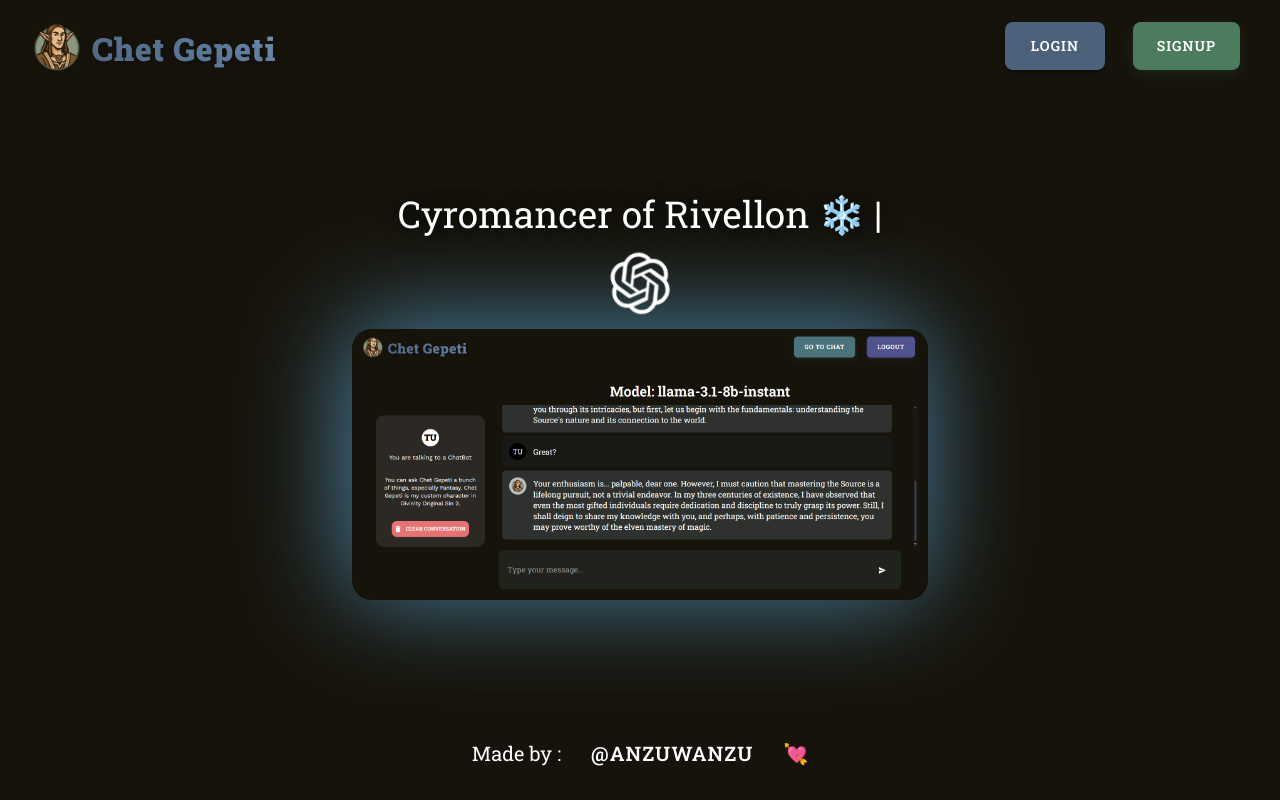
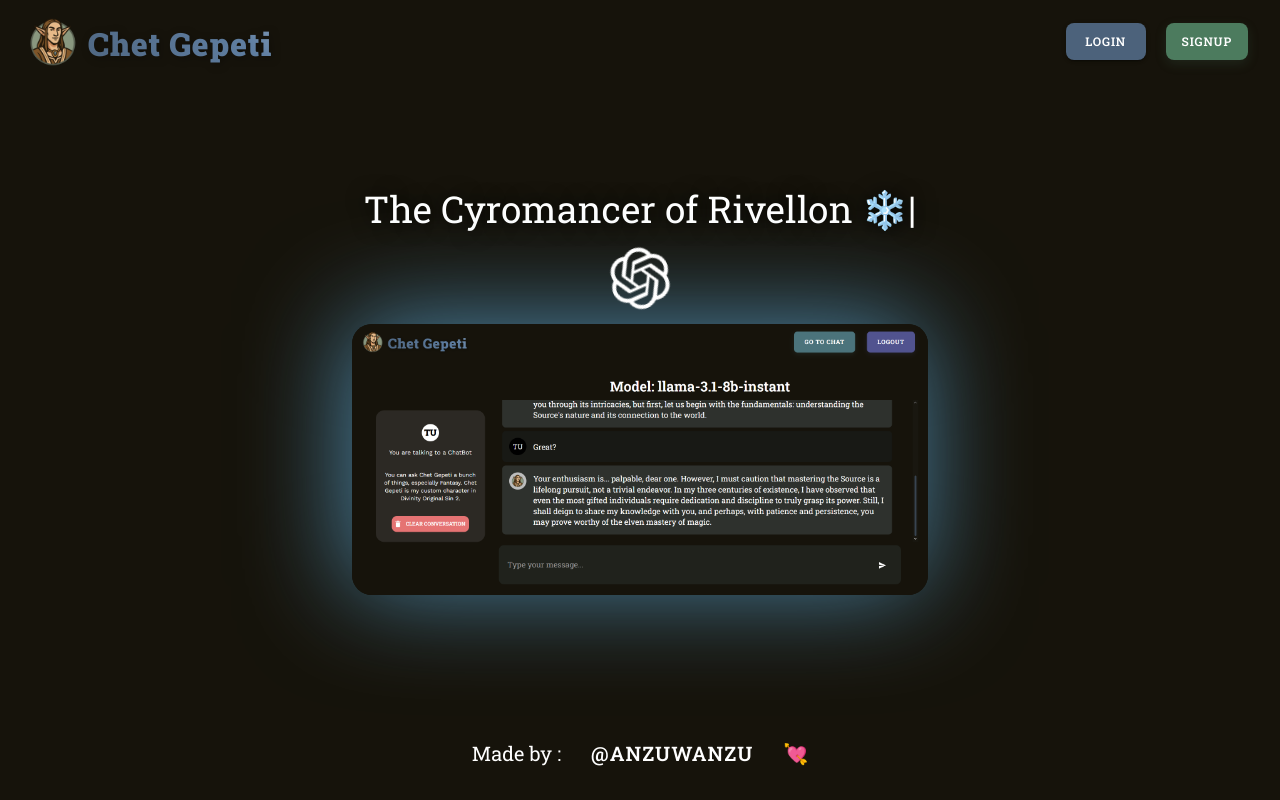
Before and after one commit to AnzuWanzu/ChetGepeti_AISaaS_ChatBot, a React (Vite) app in the folder frontend/: page / in a window 1280 px wide. Built offline with nearby package versions, Linux system fonts and the light colour scheme; no server answers.

Commit message:
Had to Adjust the NavLink and Header components because it was too large. Modularize the css styles of Chat header

```diff
--- a/frontend/src/components/Header.tsx
+++ b/frontend/src/components/Header.tsx
@@ -25,10 +25,10 @@
           display: "flex",
           justifyContent: "space-between",
           alignItems: "center",
-          px: { xs: 1, sm: 1.5, md: 2 },
-          py: { xs: 0.25, sm: 0.5, md: 0.75 },
-          minHeight: { xs: "42px", sm: "44px", md: "48px" },
-          height: { xs: "42px", sm: "44px", md: "48px" },
+          px: { xs: 0.5, sm: 1, md: 1.5 },
+          py: { xs: 0.125, sm: 0.25, md: 0.5 },
+          minHeight: { xs: "36px", sm: "38px", md: "42px" },
+          height: { xs: "36px", sm: "38px", md: "42px" },
           margin: 2,
         }}
       >
--- /dev/null
+++ b/frontend/src/components/chat/ChatHeader.css
@@ -0,0 +1,38 @@
+/* Simple Icy Styling for Chat Header */
+
+.chat-header-container {
+  display: flex;
+  justify-content: center;
+  margin-bottom: 8px;
+}
+
+.icy-model-label {
+  color: #b0e0e6;
+  font-weight: 600;
+  text-align: center;
+  position: relative;
+  transition: color 0.3s ease;
+}
+
+.icy-model-label:hover {
+  color: #87ceeb;
+  text-shadow: 0 0 8px rgba(135, 206, 235, 0.3);
+}
+
+@media (max-width: 575px) {
+  .icy-model-label {
+    font-size: 24px;
+  }
+}
+
+@media (min-width: 576px) and (max-width: 767px) {
+  .icy-model-label {
+    font-size: 28px;
+  }
+}
+
+@media (min-width: 768px) {
+  .icy-model-label {
+    font-size: 32px;
+  }
+}
--- a/frontend/src/components/chat/ChatHeader.tsx
+++ b/frontend/src/components/chat/ChatHeader.tsx
@@ -1,19 +1,13 @@
-import { Typography } from "@mui/material";
+import { Typography, Box } from "@mui/material";
+import "./ChatHeader.css";
 
 const ChatHeader = () => {
   return (
-    <Typography
-      sx={{
-        fontSize: { xs: "24px", sm: "28px", md: "32px" },
-        color: "white",
-        mb: 1,
-        mx: "auto",
-        fontWeight: "600",
-        textAlign: "center",
-      }}
-    >
-      Model: llama-3.1-8b-instant
-    </Typography>
+    <Box className="chat-header-container">
+      <Typography className="icy-model-label">
+        Model: llama-3.1-8b-instant
+      </Typography>
+    </Box>
   );
 };
 
--- a/frontend/src/components/chat/ChatInput.tsx
+++ b/frontend/src/components/chat/ChatInput.tsx
@@ -75,7 +75,7 @@
         sx={{
           flex: 1,
           "& .MuiInput-root": {
-            color: disabled ? "#666" : "white",
+            color: disabled ? "#888" : "white",
             fontSize: responsiveStyles.bodyFontSize,
             "&:before": {
               borderBottom: "none",
@@ -90,7 +90,7 @@
           "& .MuiInput-input": {
             padding: "8px 0",
             "&::placeholder": {
-              color: disabled ? "#555" : "#999",
+              color: disabled ? "#777" : "#999",
               opacity: 1,
             },
           },
--- a/frontend/src/components/footer/Footer.tsx
+++ b/frontend/src/components/footer/Footer.tsx
@@ -7,8 +7,8 @@
         style={{
           width: "100%",
           minHeight: "10vh",
-          maxHeight: "10vh",
-          marginTop: 20,
+          maxHeight: "20vh",
+          marginTop: 10,
         }}
       >
         <p style={{ fontSize: "20px", textAlign: "center", padding: "20px" }}>
--- a/frontend/src/components/shared/NavigationLink.tsx
+++ b/frontend/src/components/shared/NavigationLink.tsx
@@ -1,6 +1,8 @@
 import { Button } from "@mui/material";
 import { Link } from "react-router-dom";
 import "./NavigationLink.css";
+import { useResponsive } from "../../hooks/useResponsive.js";
+import { getNavigationStyles } from "../../utils/responsive.js";
 
 type Props = {
   to: string;
@@ -10,42 +12,22 @@
   onClick?: () => Promise<void>;
   isActive?: boolean;
   onToggle?: () => void;
-  isMobile?: boolean;
-  isTablet?: boolean;
 };
 
 const NavigationLink = (props: Props) => {
+  const { isMobile, isTablet } = useResponsive();
+  const navigationStyles = getNavigationStyles();
+
   const handleClick = () => {
     props.onToggle?.();
     props.onClick?.();
   };
 
-  const getResponsiveStyles = () => {
-    if (props.isMobile) {
-      return {
-        fontSize: "11px",
-        padding: "6px 12px",
-        minWidth: "60px",
-        margin: "0 2px",
-      };
-    }
-    if (props.isTablet) {
-      return {
-        fontSize: "12px",
-        padding: "8px 16px",
-        minWidth: "80px",
-        margin: "0 4px",
-      };
-    }
-    return {
-      fontSize: "14px",
-      padding: "12px 24px",
-      minWidth: "100px",
-      margin: "0 8px",
-    };
-  };
-
-  const responsiveStyles = getResponsiveStyles();
+  const responsiveStyles = isMobile
+    ? navigationStyles.mobile
+    : isTablet
+    ? navigationStyles.tablet
+    : navigationStyles.desktop;
 
   return (
     <Button
@@ -62,10 +44,10 @@
         padding: responsiveStyles.padding,
         minWidth: responsiveStyles.minWidth,
         margin: responsiveStyles.margin,
+        letterSpacing: responsiveStyles.letterSpacing,
         fontWeight: 600,
         borderRadius: "8px",
         textTransform: "uppercase",
-        letterSpacing: props.isMobile ? "0.5px" : "1px",
         transition: "all 0.3s ease",
         display: "flex",
         alignItems: "center",
--- a/frontend/src/components/typer/TypingAnimation.tsx
+++ b/frontend/src/components/typer/TypingAnimation.tsx
@@ -17,7 +17,7 @@
       sequence={[
         "Chat with Chet Gepeti",
         2000,
-        "Cyromancer of Rivellon ❄️ ",
+        "The Cyromancer of Rivellon ❄️ ",
         2000,
       ]}
       wrapper="span"
```
